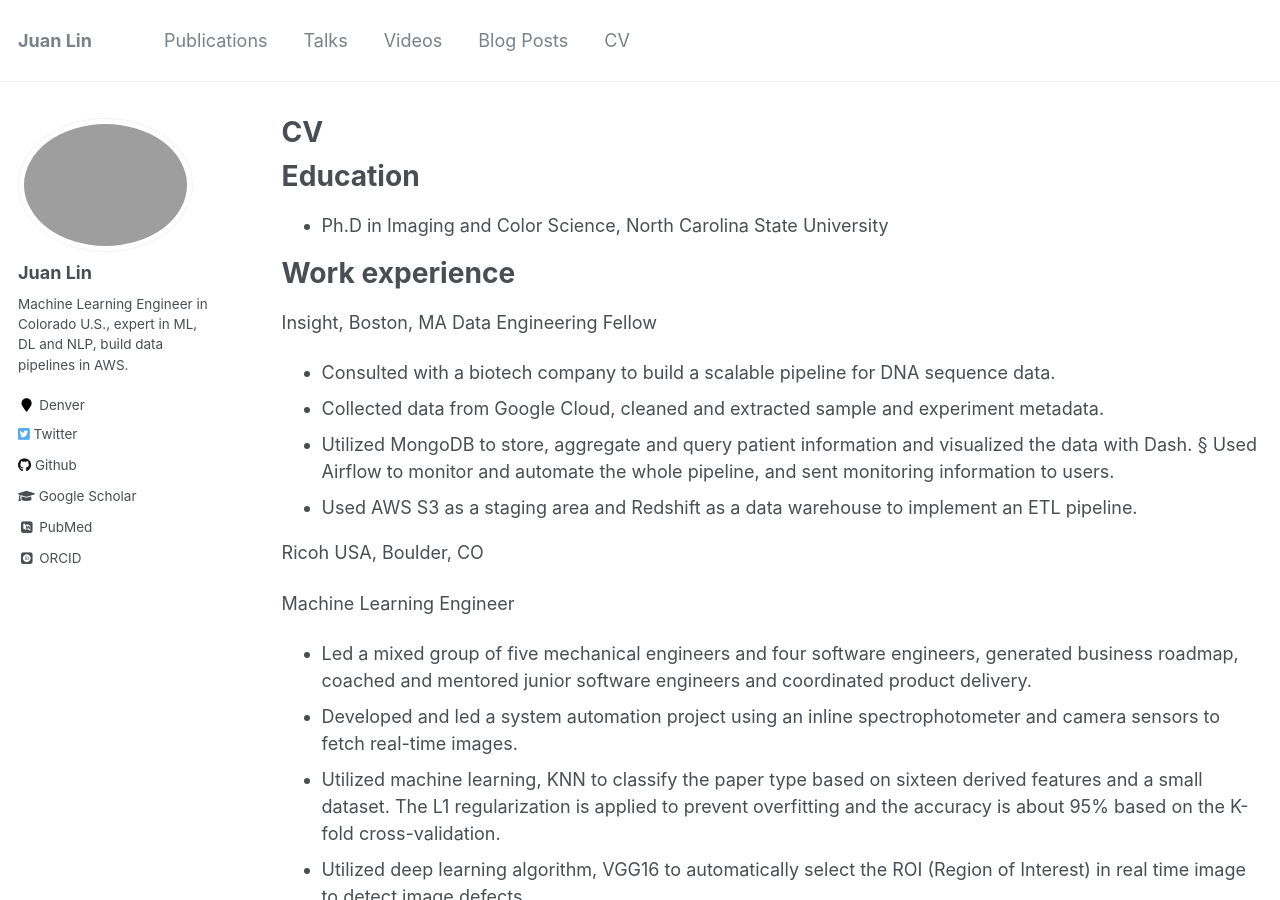
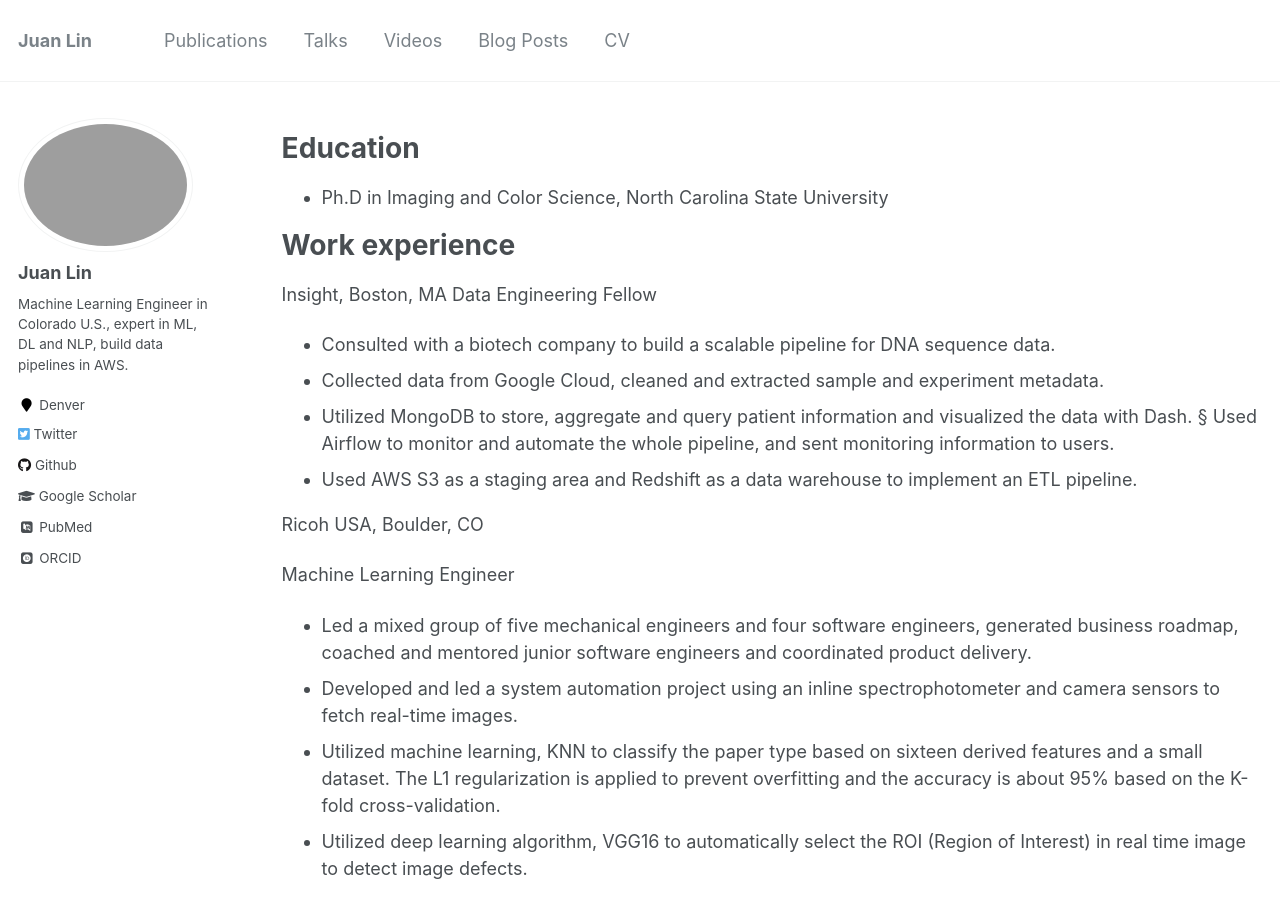
Before and after one commit to mzcolor001/mzcolor001.github.io, a Jekyll site: the page built from _pages/cv.md, in a window 1280 px wide and 900 px high. Built offline with Jekyll 4.4.1, drawn with Linux system fonts in a browser that asks for light colours; some web fonts are replaced.

```diff
--- a/_pages/cv.md
+++ b/_pages/cv.md
@@ -1,6 +1,5 @@
 ---
 layout: archive
-title: "CV"
 permalink: /cv/
 author_profile: true
 redirect_from:
```
Also changed, not shown: other parts of _pages/cv.md (+0 -3 lines).
